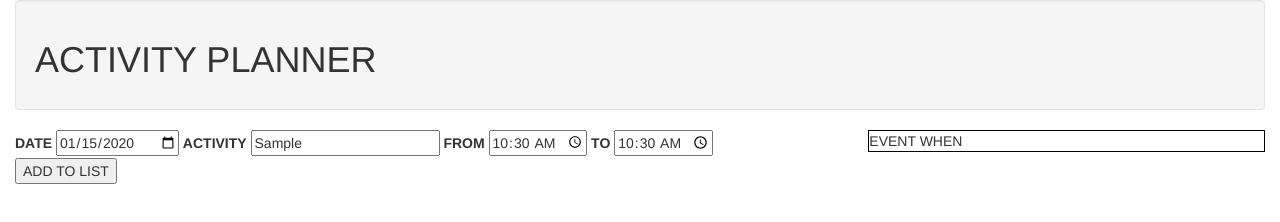
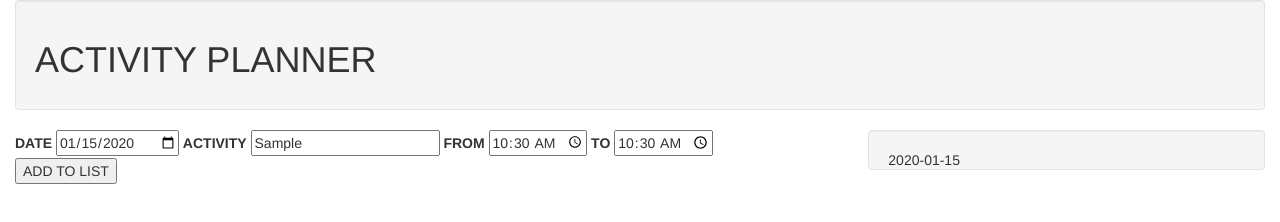
Before and after one commit to NewtonBii/to-do, a plain HTML site: page index.html in a window 1280 px wide. Both pictures are taken after typing "2020-01-15", "Sample", "10:30", "10:30" into the empty fields and a click on the button "ADD TO LIST". Drawn offline with nearby package versions, Linux system fonts and the light colour scheme.

Commit message:
Add the first bdd.

```diff
--- a/index.html
+++ b/index.html
@@ -24,20 +24,16 @@
              <label for="activity-time">TO</label>
              <input type="time" name="activity-time" id="to">
            </div>
-           <button type="button" id="btn" >ADD TO LIST</button>
+           <button type="submit" id="btn" >ADD TO LIST</button>
           </form>
         </div>
         <div class="col-md-4">
-          <div class="table" style="width:100%">
-            <tr>
-              <th>
-                <td>EVENT</td>
-                <td>WHEN</td>
-              </th>
-            </tr>
-
+          <div class="list-items">
+            <div class="well" id="list" style="height:10px">
+              <p></p>
             </div>
           </div>
+        </div>
 
         </div>
       </div>
--- a/js/scripts.js
+++ b/js/scripts.js
@@ -0,0 +1,5 @@
+$("form.input-form").submit(function(event){
+var date = $("input#date").val();
+$("#list p").append(date);
+  event.preventDefault();
+});
```
